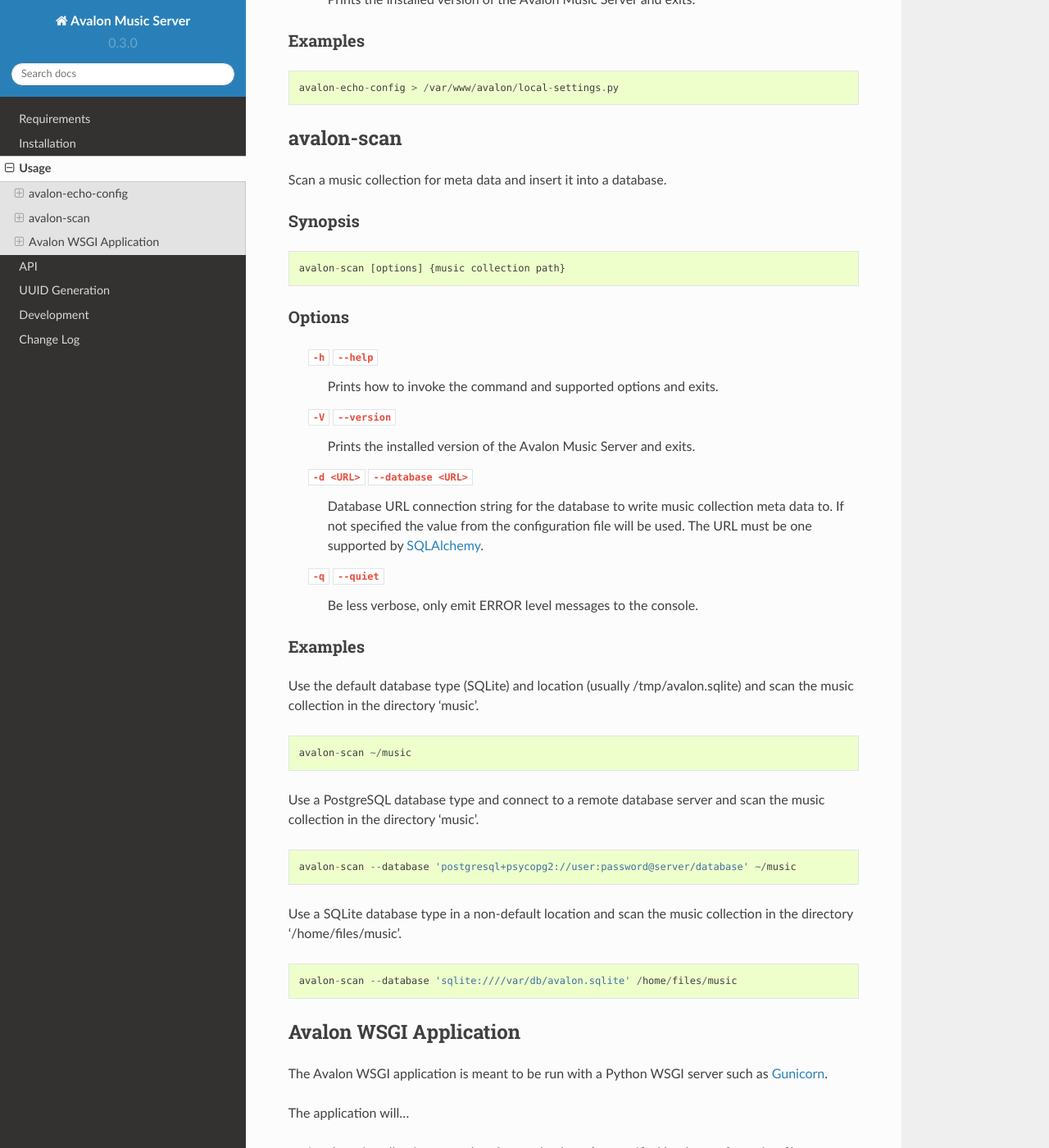
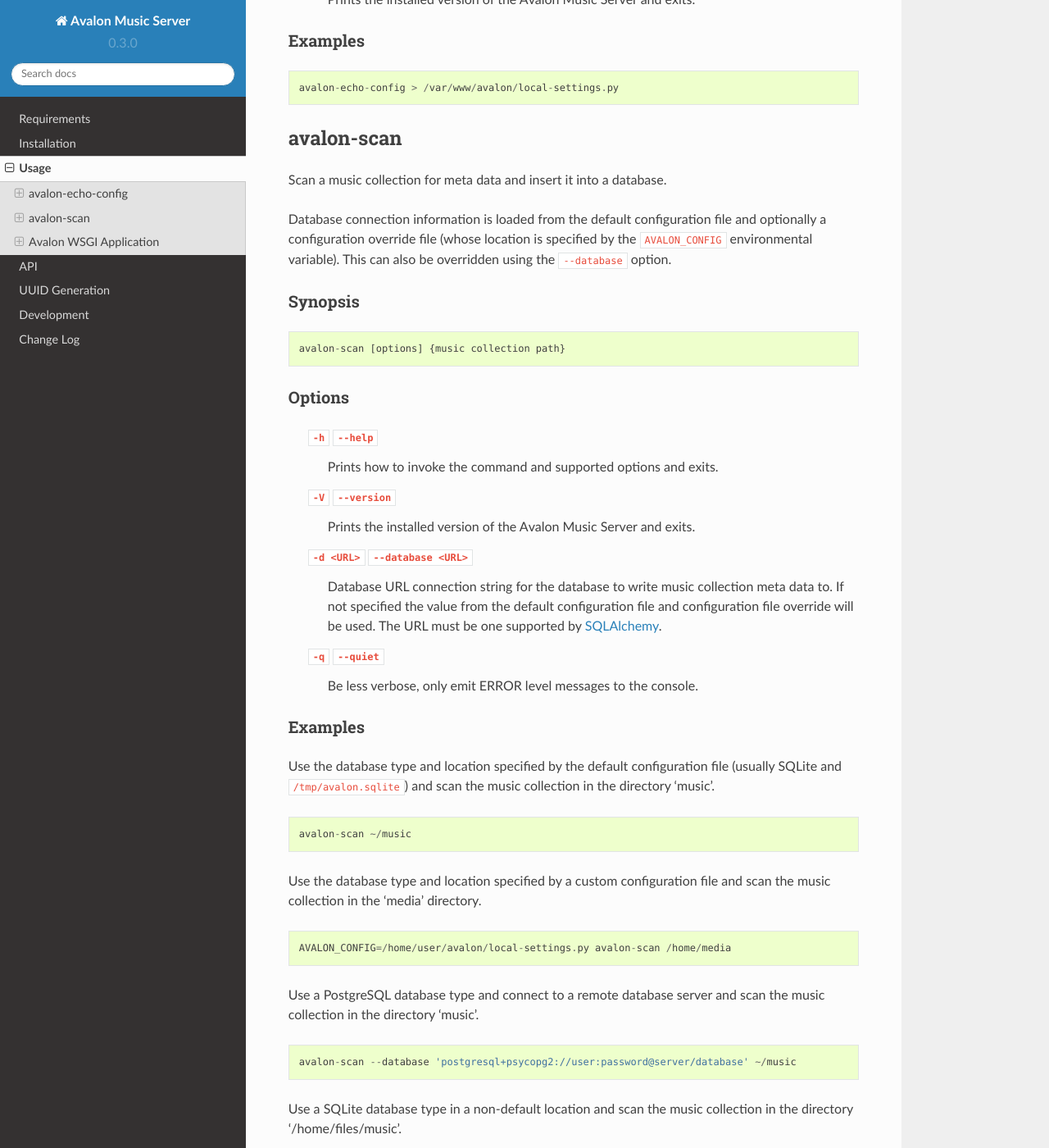
Before and after one commit to 56quarters/avalonms, a Sphinx documentation site: the page built from doc/source/usage.rst, in a window 1280 px wide and 1400 px high, scrolled down 626 px. Shown: the whole window at 82% size. Built offline with Sphinx 7.4.7 and the Read the Docs theme 2.0.0, drawn with Linux system fonts in a browser that asks for light colours; some of the changed text lies outside the part shown.

Commit message:
Be more explicit about configuration files

```diff
--- a/doc/source/usage.rst
+++ b/doc/source/usage.rst
@@ -38,6 +38,11 @@
 
 Scan a music collection for meta data and insert it into a database.
 
+Database connection information is loaded from the default configuration file
+and optionally a configuration override file (whose location is specified by
+the ``AVALON_CONFIG`` environmental variable). This can also be overridden using
+the ``--database`` option.
+
 Synopsis
 ^^^^^^^^
 
@@ -56,8 +61,9 @@
 
     ``-d <URL>`` ``--database <URL>``
         Database URL connection string for the database to write music collection
-        meta data to. If not specified the value from the configuration file will
-        be used. The URL must be one supported by SQLAlchemy_.
+        meta data to. If not specified the value from the default configuration file
+        and configuration file override will be used. The URL must be one supported
+        by SQLAlchemy_.
 
     ``-q`` ``--quiet``
         Be less verbose, only emit ERROR level messages to the console.
@@ -65,10 +71,16 @@
 Examples
 ^^^^^^^^
 
-Use the default database type (SQLite) and location (usually /tmp/avalon.sqlite)
-and scan the music collection in the directory 'music'. ::
+Use the database type and location specified by the default configuration
+file (usually SQLite and ``/tmp/avalon.sqlite``) and scan the music collection
+in the directory 'music'. ::
 
     avalon-scan ~/music
+
+Use the database type and location specified by a custom configuration file
+and scan the music collection in the 'media' directory. ::
+
+    AVALON_CONFIG=/home/user/avalon/local-settings.py avalon-scan /home/media
 
 Use a PostgreSQL database type and connect to a remote database server and
 scan the music collection in the directory 'music'. ::
```
Also changed, not shown: other parts of doc/source/usage.rst (+1 -1 lines), 1 other file.
